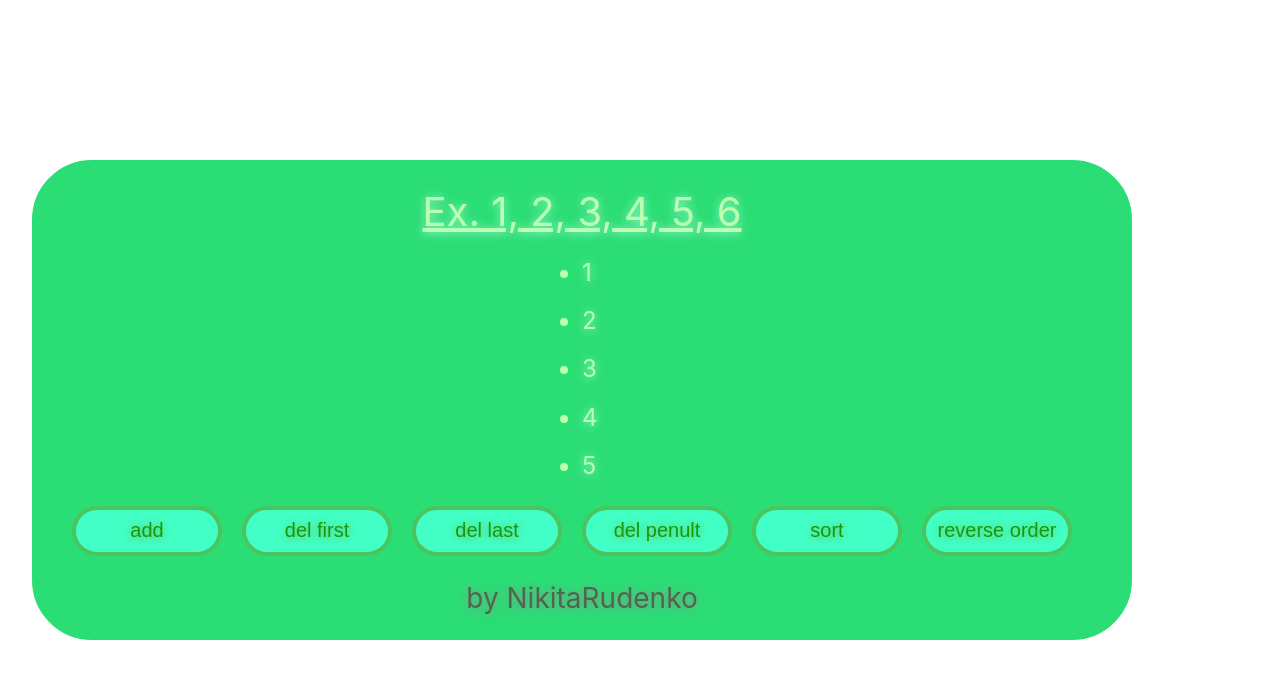
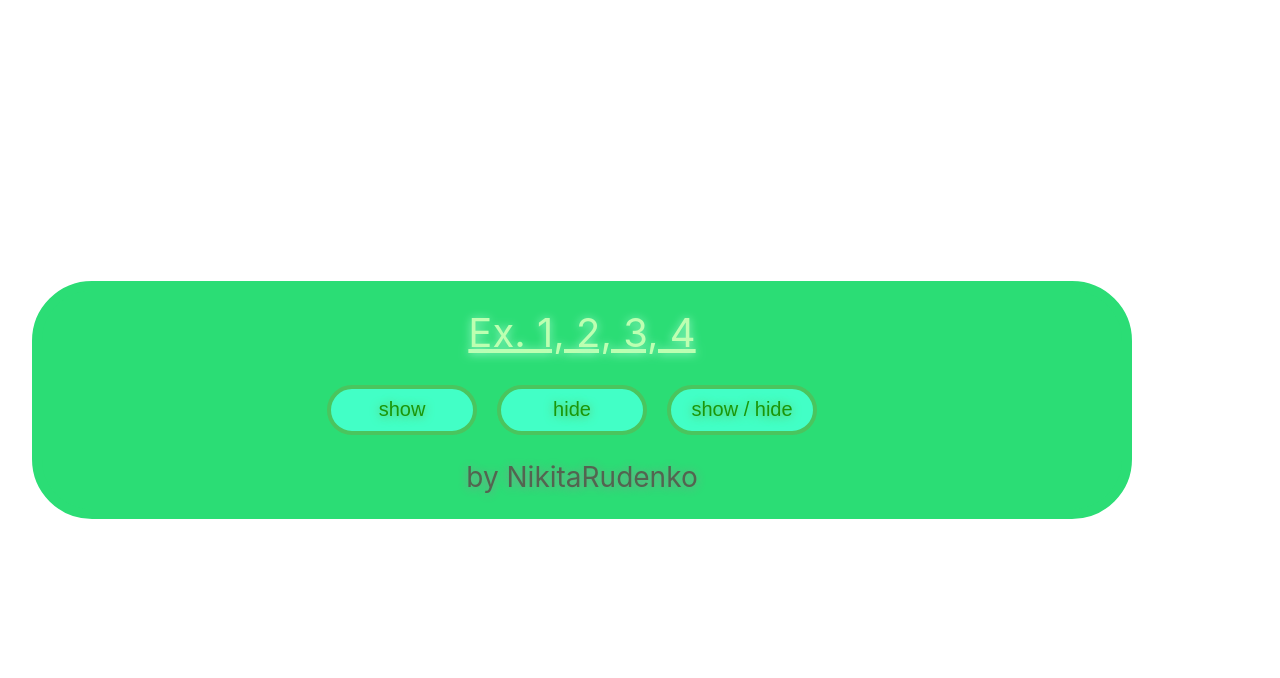
Before and after one commit to nickruden/vue3_base, a Vue app: page / in a window 1280 px wide. Shown: the top 678 px of the page. Built offline with nearby package versions, Linux system fonts and the light colour scheme.

Commit message:
Реактивность объекта с CSS классами в Vue(Task_39)

```diff
--- a/src/App.vue
+++ b/src/App.vue
@@ -3,41 +3,32 @@
   name: "App",
   data() {
     return {
-      // Ex. 1, 2, 3, 4, 5, 6
-      arr: [1, 2, 3, 4, 5],
+      // Ex. 1, 2, 3, 4
+      obj: {
+			  hidden: true,
+		  },
+      btn: {
+        show: true,
+        hide: false,
+      }
     }
   },
 
 
   methods: {
-    // Ex. 1
-    add: function() {
-      this.arr.push(this.arr.length+1);
-    },
-
     // Ex. 2
-    delf: function() {
-      this.arr.shift();
+    show: function() {
+      this.obj.hidden = false;
     },
 
     // Ex. 3
-    dell: function() {
-      this.arr.pop();
+    hide: function() {
+      this.obj.hidden = true;
     },
 
     // Ex. 4
-    delp: function() {
-      this.arr.splice(this.arr.length-2, 1);
-    },
-
-    // Ex. 5
-    sort: function() {
-      this.arr.sort();
-    },
-
-    // Ex. 6
-    rev: function() {
-      this.arr.reverse();
+    toggle: function() {
+      this.obj.hidden = !this.obj.hidden;
     },
   }
 }
@@ -47,27 +38,18 @@
   <div id="main">
     <!-- Ex. 1 -->
     <div>
-      <h2>Ex. 1, 2, 3, 4, 5, 6 </h2>
-      <ul v-for="elem in  arr">
-        <li>{{ elem }}</li>
-      </ul>
+      <h2>Ex. 1, 2, 3, 4</h2>
+      <p :class="obj">Lorem ipsum dolor sit amet consectetur adipisicing elit. Libero et nulla aspernatur. Aperiam provident, ad eligendi aliquam saepe quo ex omnis deserunt earum quibusdam repudiandae cupiditate doloribus voluptatum, architecto quos velit? Alias harum minus, aut et quam veritatis nam, eveniet quisquam, dolor similique qui ipsum quas. Esse quod eius nostrum!</p>
     </div>
-    <button @click="add">add</button>
 
    <!-- Ex. 2 -->
-    <button @click="delf">del first</button>
+    <button @click="show">show</button>
 
    <!-- Ex. 3 -->
-    <button @click="dell">del last</button>
+    <button @click="hide">hide</button>
 
    <!-- Ex. 4 -->
-    <button @click="delp">del penult</button>
-
-   <!-- Ex. 5 -->
-    <button @click="sort">sort</button>
-
-   <!-- Ex. 6 -->
-    <button @click="rev">reverse order</button>
+    <button @click="toggle">show / hide</button>
 
     <p id="endword">by NikitaRudenko</p>
   </div>
@@ -140,6 +122,10 @@
     text-shadow: 0px 1px 10px rgb(160, 248, 207);
   }
 
+  .hidden {
+	display: none;
+  }
+
   #endword{
     font-size: 30px;
     color: rgb(83, 100, 80);
```
